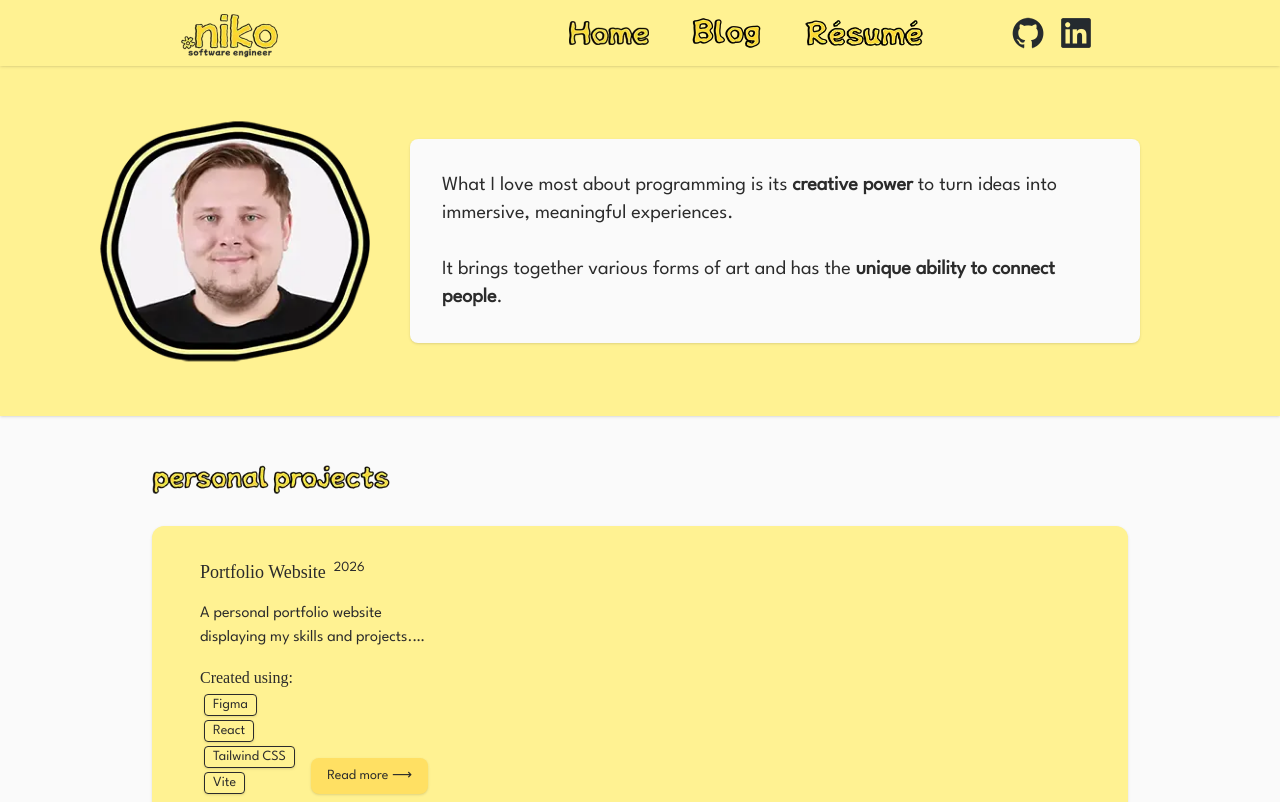
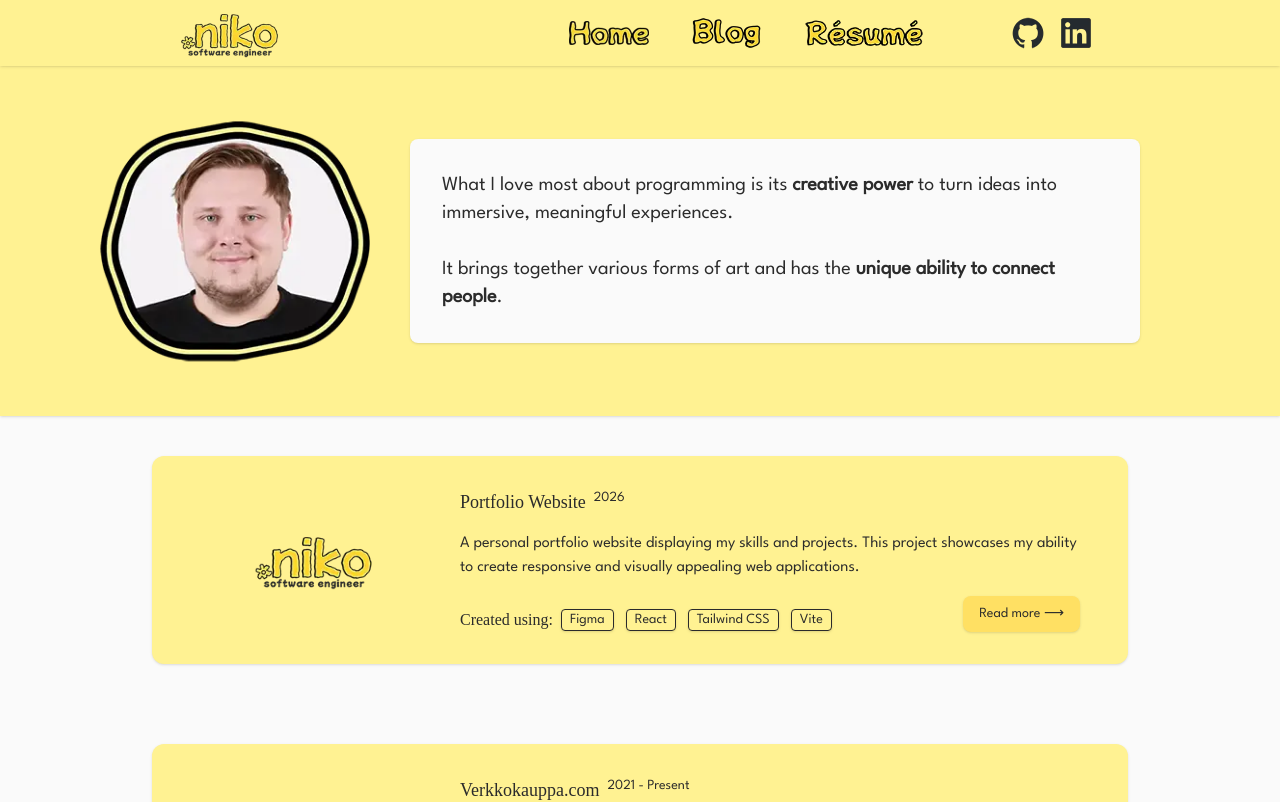
Before and after one commit to mehiis/portfolio-website, a React (Vite) app: page / in a window 1280 px wide. Shown: the top 802 px of the page. Built offline with nearby package versions, Linux system fonts and the light colour scheme; a web font is replaced by a local one.

Commit message:
remove custom h2 + return project icon

```diff
--- a/src/components/homepage/components/CustomH2Title.tsx
+++ b/src/components/homepage/components/CustomH2Title.tsx
@@ -6,14 +6,7 @@
 const CustomH2Title = (props: Props) => {
     return (
     <h2>
-        <img
-        src={props.source}
-        alt={"A topic title with text " + props.alt + "."}
-        className="px-7 pt-10 w-auto h-[70px]"
-        width="400"
-        height="40"
-        loading="lazy"
-        />
+
 
     </h2>
   )
--- a/src/components/homepage/components/CustomProjectView.tsx
+++ b/src/components/homepage/components/CustomProjectView.tsx
@@ -11,7 +11,13 @@ const CustomProjectView = (props: Props) => {
   return (
     <div className="bg-[var(--primary-color)] px-8 py-4 rounded-xl shadow-sm">
         <div className="items-center lg:grid lg:grid-cols-[260px_1fr]">
-
+            <img
+              src={props.icon}
+              alt={"Icon of the project " + props.title}
+              className="w-auto h-[60px] mb-3 lg:mb-0 object-contain mx-auto"
+              width="150"
+              height="75"
+              />
 
             <div className="text-[var(--black-color)] p-4">
                 <div className="lg:flex lg:gap-2">
```
